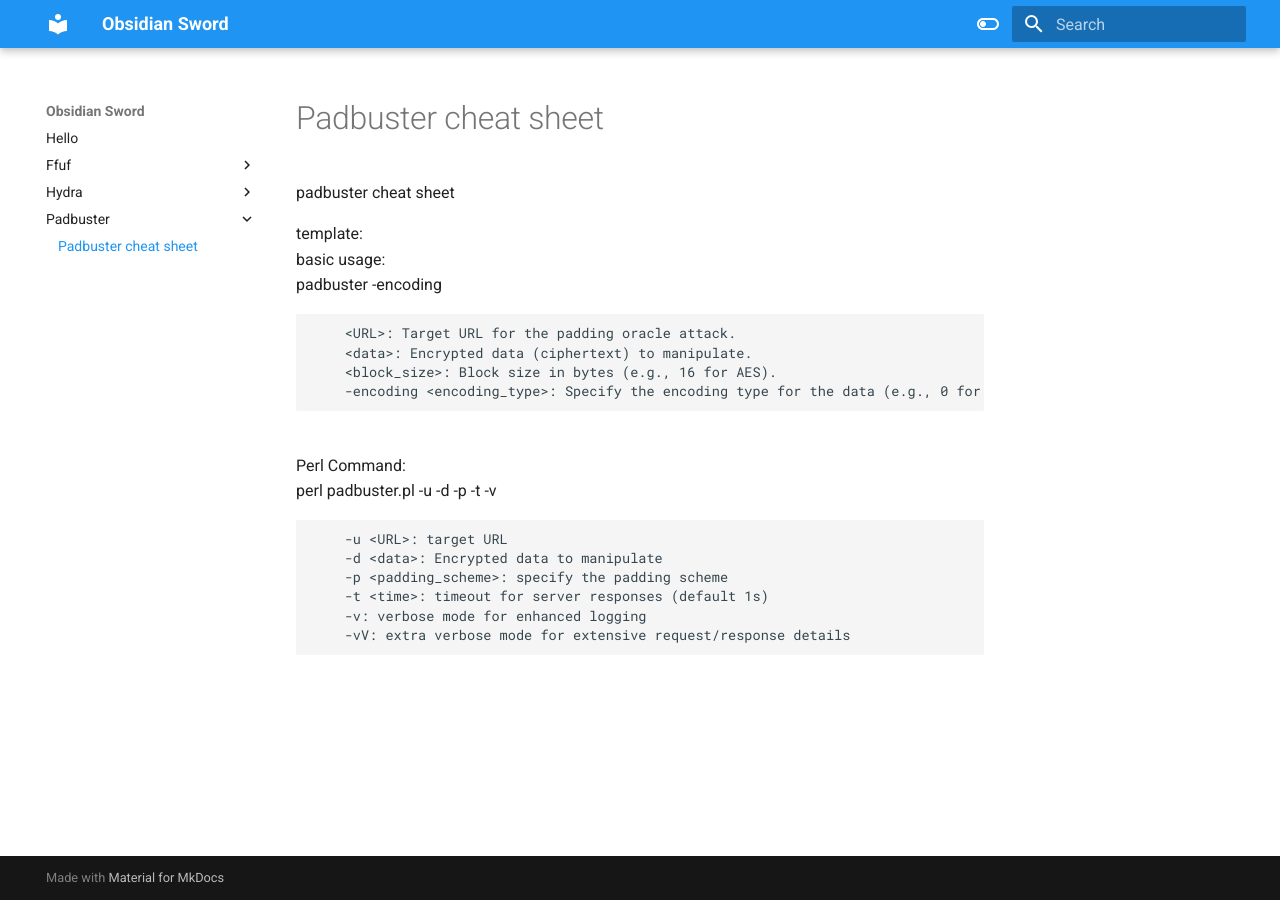
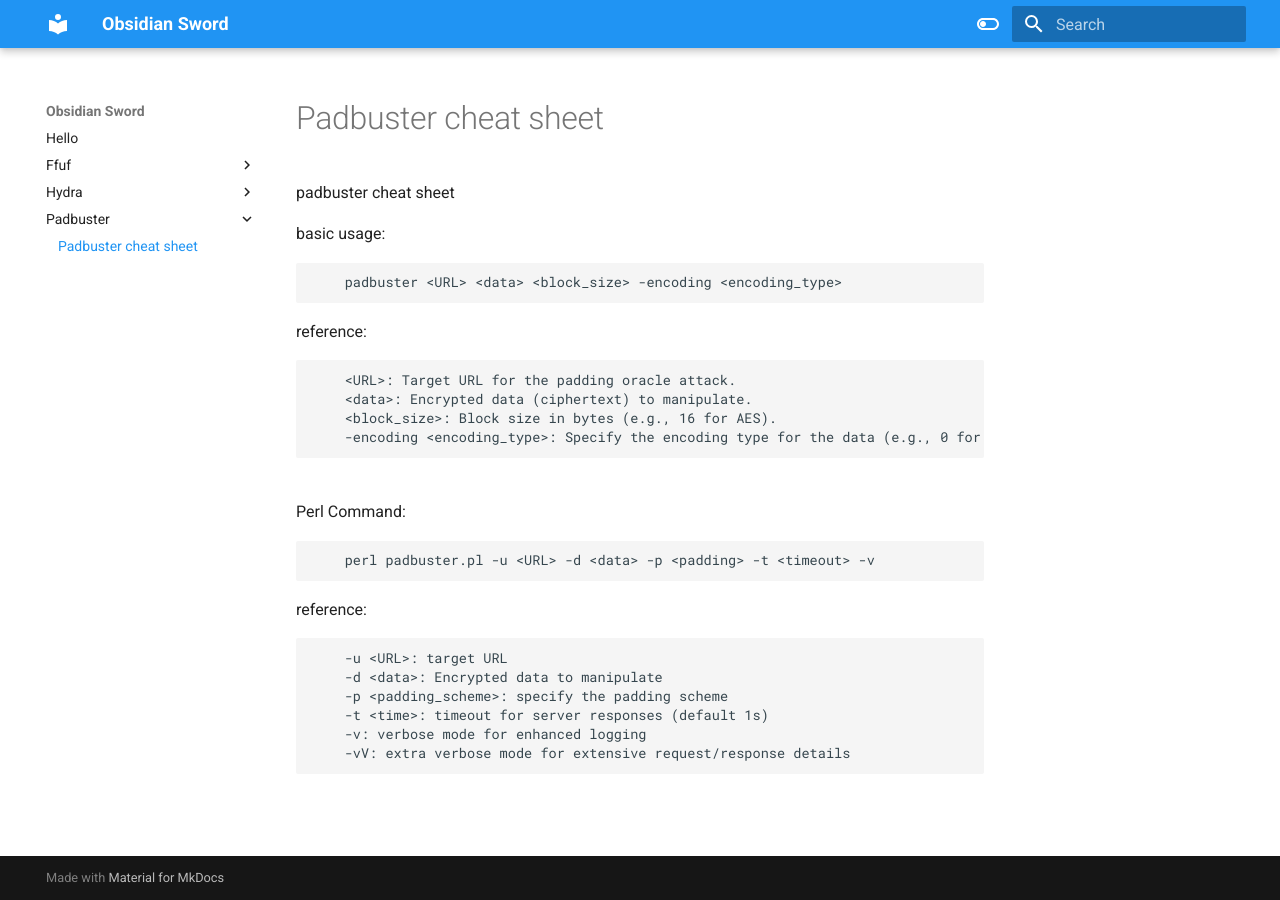
Before and after one commit to jamesfte/Obsidian_sword, an MkDocs documentation site: the page built from docs/padbuster/padbuster cheat sheet.md, in a window 1280 px wide. Built offline with MkDocs 1.6.1 and Material for MkDocs 9.7.7, drawn with Linux system fonts in a browser that asks for light colours.

Commit message:
Update padbuster cheat sheet.md

```diff
--- a/docs/padbuster/padbuster cheat sheet.md
+++ b/docs/padbuster/padbuster cheat sheet.md
@@ -1,11 +1,10 @@
 padbuster cheat sheet
 
-template:
-<br>
-	basic usage:
+basic usage:
  <br>
+
 		padbuster <URL> <data> <block_size> -encoding <encoding_type>
-  <br>
+  reference:
 
 		<URL>: Target URL for the padding oracle attack.
 		<data>: Encrypted data (ciphertext) to manipulate.
@@ -15,8 +14,9 @@
 <br>
 	Perl Command:
  <br>
+
 		perl padbuster.pl -u <URL> -d <data> -p <padding> -t <timeout> -v
-  <br>
+  reference:
 
 		-u <URL>: target URL
 		-d <data>: Encrypted data to manipulate
```
